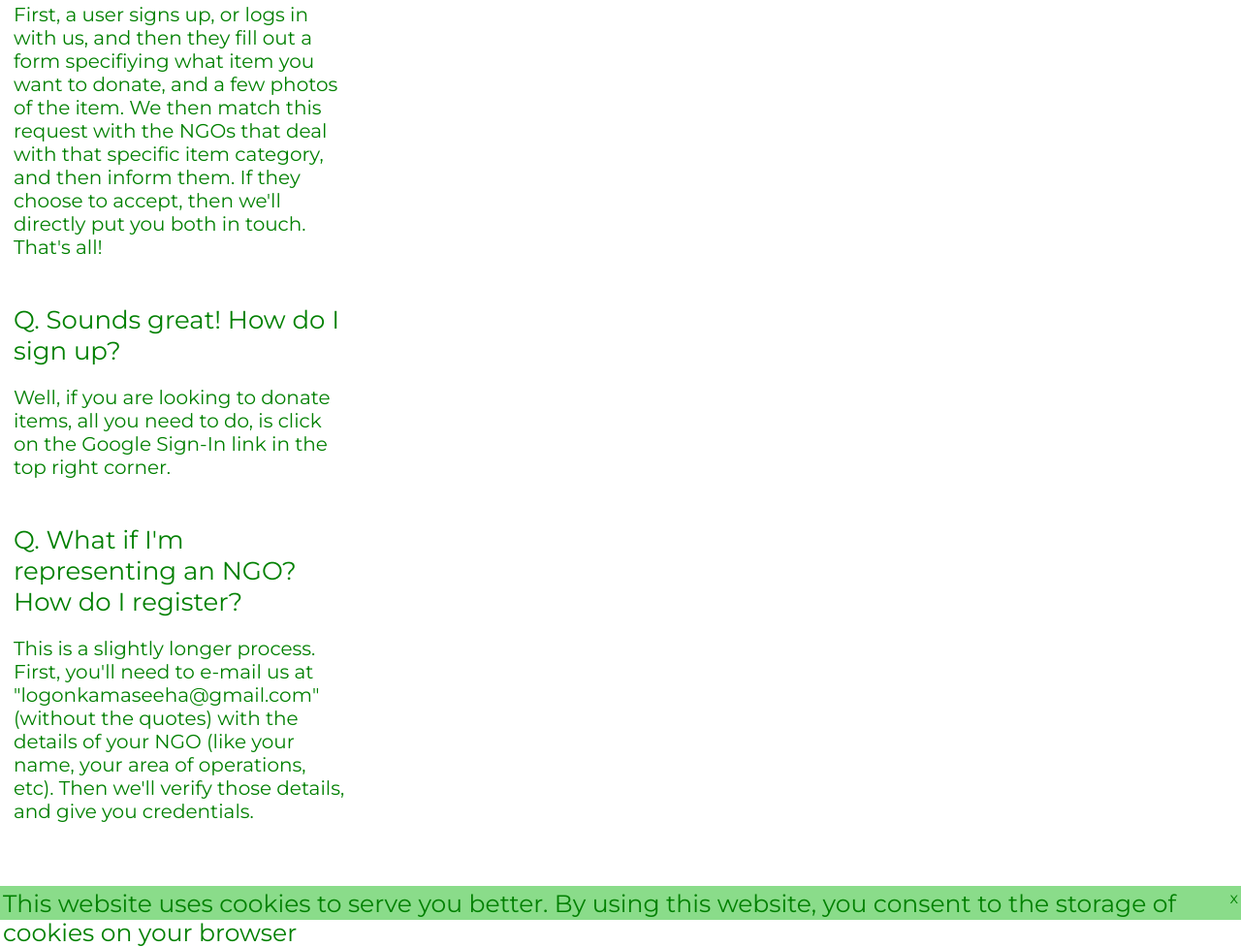
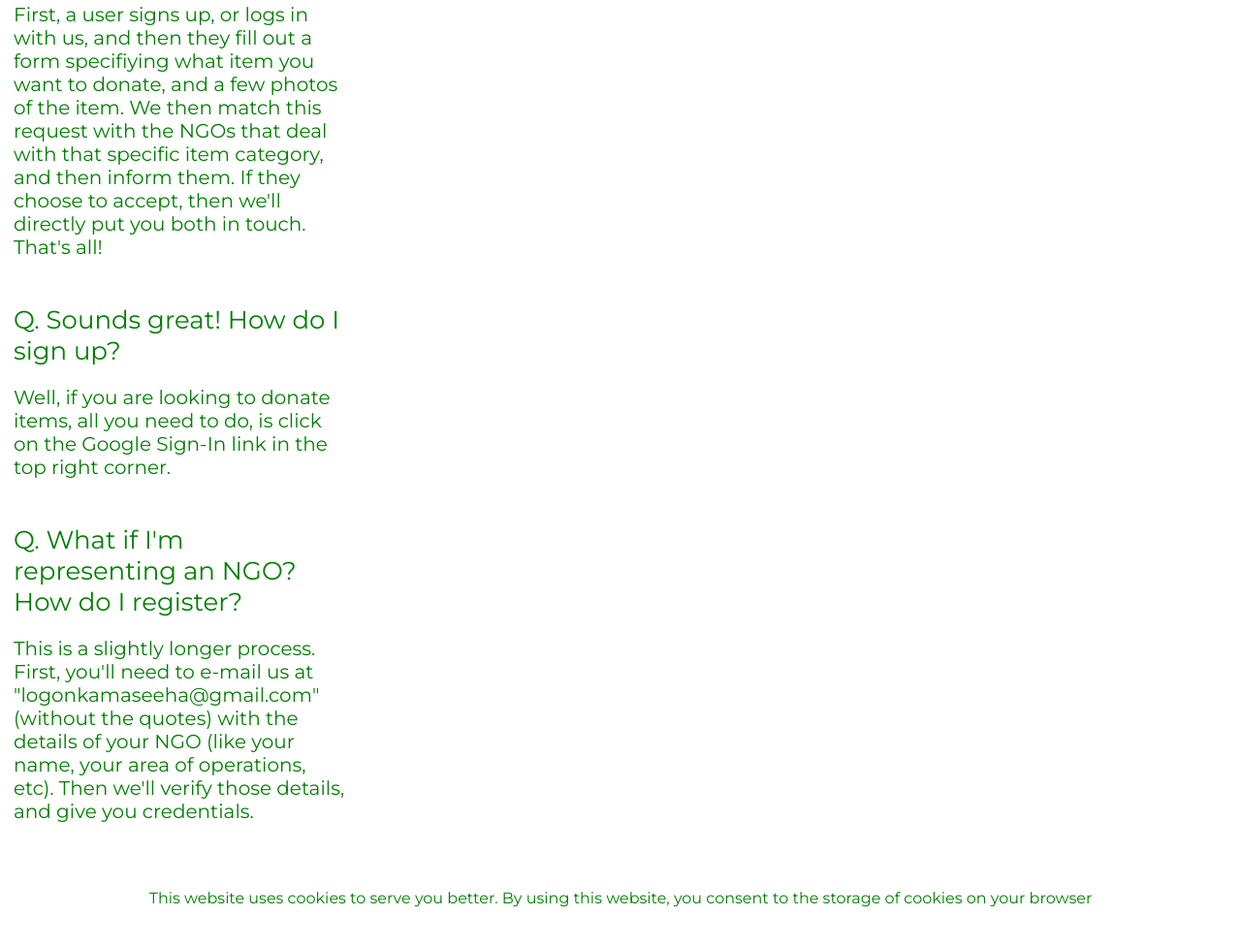
Before and after one commit to AJ-O/Logon-Ka-Maseeha, a website: page public/index.html in a window 1280 px wide. Shown: the part 356-1333 px from the top of the page at 97% size. After the commit the page ends 1305 px from the top, so only its background shows below. Drawn offline with Linux system fonts and the light colour scheme; no server answers.

Commit message:
footer changes

```diff
--- a/public/index.html
+++ b/public/index.html
@@ -114,7 +114,6 @@
         This website uses cookies to serve you better. By using this website,
         you consent to the storage of cookies on your browser
       </div>
-      <div id="cancelCookieDisplay">x</div>
     </footer>
     <script src="../resources/js/signIn.js" type="text/javascript"></script>
   </body>
--- a/public/resources/css/style.scss
+++ b/public/resources/css/style.scss
@@ -56,7 +56,6 @@ a {
   background-color: #004d00;
   display: flex;
   justify-content: center;
-  align-items: center;
   position: fixed;
   top: 0;
   right: 0;
@@ -158,19 +157,11 @@ a {
 #cookie-consent {
   height: 35px;
   width: 100vw;
-  background-color: rgba(0, 180, 0, 0.459);
   display: flex;
   justify-content: center;
 }
 
 #cookieNotice {
   align-items: center;
-  font-size: 25px;
-}
-
-#cancelCookieDisplay {
-  display: flex;
-  justify-content: flex-end;
-  cursor: pointer;
 }
 /*# sourceMappingURL=style.css.map */
```
Also changed, not shown: public/resources/css/style.css, 1 other file.
